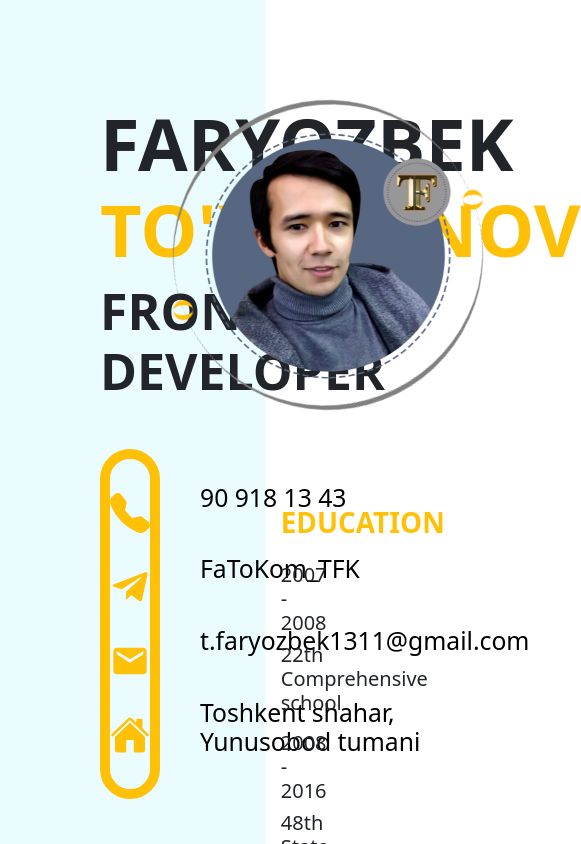
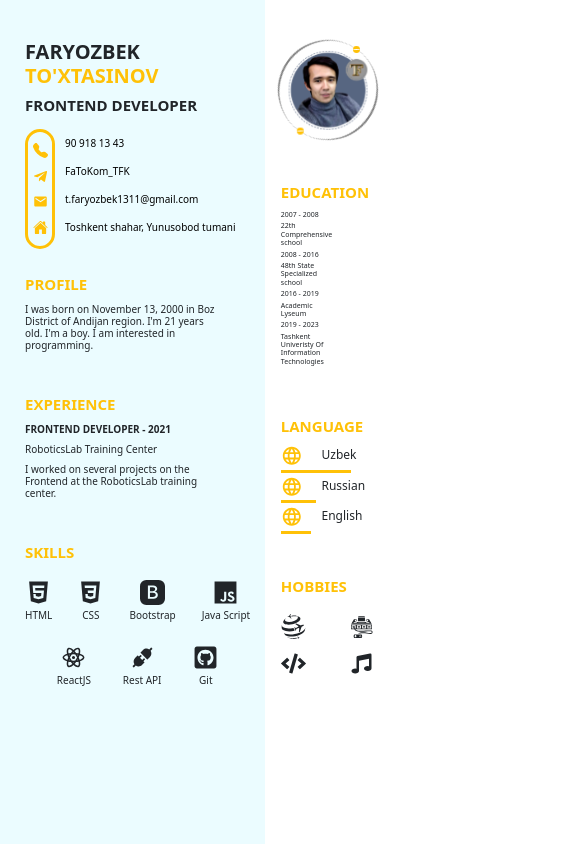
Before and after one commit to faryozbekTFK/portfolio, a React (Create React App) app: page / in a window 390 px wide. Shown: the top 844 px of the page, 581 px wide, since content can reach past the window. Built offline with nearby package versions, Linux system fonts and the light colour scheme.

Commit message:
Resume & Portfolio

```diff
--- a/package.json
+++ b/package.json
@@ -11,6 +11,7 @@
     "react-dom": "^17.0.2",
     "react-icons": "^4.3.1",
     "react-scripts": "5.0.0",
+    "serve": "^13.0.2",
     "web-vitals": "^2.1.4"
   },
   "scripts": {
--- a/public/index.html
+++ b/public/index.html
@@ -2,7 +2,7 @@
 <html lang="en">
   <head>
     <meta charset="utf-8" />
-    <link rel="icon" href="%PUBLIC_URL%/favicon.ico" />
+    <!-- <link rel="icon" href="%PUBLIC_URL%/favicon.ico" /> -->
     <meta name="viewport" content="width=device-width, initial-scale=1" />
     <meta name="theme-color" content="#000000" />
     <meta
@@ -14,7 +14,7 @@
       manifest.json provides metadata used when your web app is installed on a
       user's mobile device or desktop. See https://developers.google.com/web/fundamentals/web-app-manifest/
     -->
-    <link rel="manifest" href="%PUBLIC_URL%/manifest.json" />
+    <!-- <link rel="manifest" href="%PUBLIC_URL%/manifest.json" /> -->
     <!--
       Notice the use of %PUBLIC_URL% in the tags above.
       It will be replaced with the URL of the `public` folder during the build.
--- a/src/App.css
+++ b/src/App.css
@@ -3,10 +3,26 @@
 }
 
 .App {
+  width: 100vw;
+  height: 100vh;
   display: flex;
+  flex-direction: column;
 }
 
 .header,
 .sitebar {
+  min-height: 100vh;
   padding-top: 100px;
+  padding-bottom: 40px;
 }
+
+@media screen and (max-width: 426px) {
+  .header,
+  .sitebar {
+    padding-top: 40px;
+  }
+
+  .footer h6 {
+    font-size: 10px !important;
+  }
+}
--- a/src/App.js
+++ b/src/App.js
@@ -1,18 +1,18 @@
 import Header from "./components/Header";
 import Sitebar from "./components/Sitebar";
+import Footer from "./components/Footer";
 import "bootstrap/dist/css/bootstrap.min.css";
 import "./App.css";
-import Footer from "./components/Footer";
 
 function App() {
   return (
-    <>
-      <div className="App">
+    <div className="App">
+      <div className="d-flex">
         <Header />
         <Sitebar />
       </div>
       <Footer />
-    </>
+    </div>
   );
 }
 
--- a/src/assets/styles/header.css
+++ b/src/assets/styles/header.css
@@ -1,11 +1,10 @@
 .header {
   width: 68%;
-  min-height: 100vh;
   padding-left: 100px;
   background-color: rgb(235, 252, 255);
 }
 
-.header h1 {
+.header .fullName {
   font-size: 72px !important;
   font-weight: bold !important;
 }
@@ -48,3 +47,92 @@
   color: black;
   justify-content: space-between;
 }
+
+@media screen and (max-width: 1025px) {
+  .header {
+    padding-left: 60px;
+  }
+  .header .fullName {
+    font-size: 45px !important;
+  }
+  .header h4 {
+    font-size: 35px !important;
+  }
+  .rectangle {
+    width: 70px;
+    height: 250px;
+    border-radius: 50px;
+    border: 7px solid var(--yellow);
+  }
+  .rectangle .icons {
+    font-size: 30px;
+  }
+  .contact h2 {
+    font-size: 25px !important;
+  }
+
+  .title h1 {
+    font-size: 30px !important;
+  }
+  .title h5 {
+    font-size: 20px !important;
+  }
+
+  .skills span {
+    font-size: 60px !important;
+  }
+  .skills h5 {
+    font-size: 15px !important;
+  }
+}
+
+@media screen and (max-width: 426px) {
+  .header {
+    padding-left: 25px;
+  }
+  .header .fullName {
+    font-size: 20px !important;
+  }
+  .header h4 {
+    font-size: 15px !important;
+  }
+  .rectangle {
+    width: 30px;
+    height: 120px;
+    border: 3px solid var(--yellow);
+  }
+  .rectangle .icons {
+    font-size: 15px;
+  }
+  .header .contacts {
+    margin-top: 15px !important;
+  }
+  .contact {
+    margin-left: 10px !important;
+    margin-top: 0px !important;
+  }
+  .contact h2 {
+    font-size: 10px !important;
+  }
+  .header .title {
+    margin-top: 10px !important;
+    padding-bottom: 10px !important;
+  }
+  .title h1 {
+    font-size: 15px !important;
+    margin-bottom: 10px !important;
+  }
+  .title h5 {
+    font-size: 10px !important;
+    padding-right: 0px !important;
+  }
+  .header .title div {
+    padding-right: 15px !important;
+  }
+  .skills span {
+    font-size: 25px !important;
+  }
+  .skills h5 {
+    font-size: 10px !important;
+  }
+}
--- a/src/assets/styles/sitebar.css
+++ b/src/assets/styles/sitebar.css
@@ -36,8 +36,6 @@
   margin-top: 30px;
 }
 
-
-
 @keyframes circleAnim {
   0% {
     transform: rotate(0deg);
@@ -46,3 +44,81 @@
     transform: rotate(360deg);
   }
 }
+
+@media screen and (max-width: 1025px) {
+  .imageCircle {
+    width: 230px;
+    height: 230px;
+    border-right: 3px solid gray;
+    border-left: 3px solid gray;
+  }
+  .imageCircle .minCir {
+    width: 15px;
+    height: 15px;
+    border-top: 5px solid var(--yellow);
+    border-bottom: 5px solid var(--yellow);
+    margin-top: -7px;
+    margin-bottom: -7px;
+  }
+  .sitebar img {
+    width: 185px;
+    height: 185px;
+    margin-top: 22.5px;
+  }
+  .education h5 {
+    font-size: 15px !important;
+  }
+  .language h5 {
+    font-size: 15px !important;
+    margin-top: 10px !important;
+  }
+  .language .line {
+    height: 4px !important;
+  }
+  .hobbyIcon {
+    font-size: 60px !important;
+  }
+}
+
+@media screen and (max-width: 426px) {
+  .imageCircle {
+    width: 100px;
+    height: 100px;
+    border-right: 2px solid gray;
+    border-left: 2px solid gray;
+  }
+  .imageCircle .minCir {
+    width: 7px;
+    height: 7px;
+    border-top: 3px solid var(--yellow);
+    border-bottom: 3px solid var(--yellow);
+    margin-top: -3px;
+    margin-bottom: -3px;
+  }
+  .sitebar img {
+    width: 80px;
+    height: 80px;
+    margin-top: 10px;
+  }
+  .sitebar .title {
+    margin-top: -5px !important;
+  }
+  .education h5 {
+    font-size: 7px !important;
+    margin: 3px 0px !important;
+  }
+
+  .language h5 {
+    font-size: 12px !important;
+    margin: 3px 0px !important;
+  }
+  .language .line {
+    height: 3px !important;
+  }
+  .sitebar .hobbies {
+    margin-top: 0px !important;
+  }
+  .hobbyIcon {
+    font-size: 25px !important;
+  }
+}
--- a/src/components/Footer.jsx
+++ b/src/components/Footer.jsx
@@ -1,6 +1,6 @@
 function Footer() {
   return (
-    <div className="w-100 d-flex justify-content-center p-3 bg-dark">
+    <div className="footer w-100 d-flex justify-content-center p-3 bg-dark">
       <h6 className="text-warning">©by FARYOZBEK</h6>
     </div>
   );
--- a/src/components/Header.jsx
+++ b/src/components/Header.jsx
@@ -16,7 +16,7 @@ function Header() {
     return (
       <a
         href={link}
-        className="d-flex flex-column align-items-center text-decoration-none text-dark"
+        className="skills d-flex flex-column align-items-center text-decoration-none text-dark"
       >
         <span style={{ fontSize: "100px" }}>{icon}</span>
         <h5>{name}</h5>
@@ -26,11 +26,11 @@ function Header() {
 
   return (
     <div className="header">
-      <h1>
+      <h1 className="fullName">
         FARYOZBEK <span className="text-warning">TO'XTASINOV</span>
       </h1>
       <h4>FRONTEND DEVELOPER</h4>
-      <div className="d-flex mt-5">
+      <div className="contacts d-flex mt-5">
         <div className="rectangle">
           <BsFillTelephoneFill className="icons" />
           <FaTelegramPlane className="icons" />
@@ -58,8 +58,8 @@ function Header() {
       </div>
 
       {/* profile */}
-      <div className=" mt-5 pt-3 pb-5">
-        <h4 className="text-warning mb-4">PROFILE</h4>
+      <div className="title mt-5 pt-3 pb-5">
+        <h1 className="text-warning fw-bold mb-4">PROFILE</h1>
         <h5 className="fs-4 fw-light pe-5 me-5">
           I was born on November 13, 2000 in Boz District of Andijan region. I'm
           21 years old. I'm a boy. I am interested in programming.
@@ -67,8 +67,8 @@ function Header() {
       </div>
 
       {/* experience */}
-      <div className="mt-5 pt-3 pb-5">
-        <h4 className="text-warning mb-4">EXPERIENCE</h4>
+      <div className="title mt-5 pt-3 pb-5">
+        <h1 className="text-warning fw-bold mb-4">EXPERIENCE</h1>
         <h5 className="fs-3 fw-bolder">FRONTEND DEVELOPER - 2021</h5>
         <h5 className="fs-4 ">RoboticsLab Training Center</h5>
         <h5 className="fs-4 fw-light pe-5 me-5">
@@ -78,8 +78,8 @@ function Header() {
       </div>
 
       {/* skills */}
-      <div className="mt-5 pt-3 pb-5">
-        <h4 className="text-warning mb-4">SKILLS</h4>
+      <div className="title mt-5 pt-3 pb-5">
+        <h1 className="text-warning fw-bold mb-4">SKILLS</h1>
         <div className="d-flex w-100 pe-5 me-5 mt-2 justify-content-between">
           <SkillsProg
             icon={<IoLogoHtml5 />}
--- a/src/components/Sitebar.jsx
+++ b/src/components/Sitebar.jsx
@@ -10,16 +10,16 @@ import "../assets/styles/sitebar.css";
 function Sitebar() {
   const Education = ({ year, name }) => {
     return (
-      <>
+      <div className="education">
         <h5 className="fw-light mt-3">{year}</h5>
         <h5>{name}</h5>
-      </>
+      </div>
     );
   };
 
   const Language = ({ name, know }) => {
     return (
-      <>
+      <div className="language">
         <h5 className="mt-4">
           <MdOutlineLanguage className="fs-4 me-3 text-warning" /> {name}
         </h5>
@@ -27,12 +27,16 @@ function Sitebar() {
           className="line bg-warning"
           style={{ width: `${know}px`, height: "5px" }}
         />
-      </>
+      </div>
     );
   };
 
   const Hobby = ({ icon }) => {
-    return <span style={{ fontSize: "100px" }}>{icon}</span>;
+    return (
+      <span className="hobbyIcon" style={{ fontSize: "100px" }}>
+        {icon}
+      </span>
+    );
   };
 
   return (
@@ -43,7 +47,7 @@ function Sitebar() {
       </div>
       <img src={userImage} alt="User Image" />
 
-      <div className="education w-75  mt-5 pt-5">
+      <div className="title w-75 mt-5 pt-5">
         <h1 className="text-warning fw-bold mb-4">EDUCATION</h1>
         <h5 className="fs-4 fw-light pe-5 me-5">
           <Education year="2007 - 2008" name="22th Comprehensive school" />
@@ -56,20 +60,20 @@ function Sitebar() {
         </h5>
       </div>
 
-      <div className="language w-75 mt-5 pt-5">
+      <div className="title w-75 mt-4 pt-5">
         <h1 className="text-warning fw-bold mb-4">LANGUAGE</h1>
-        <Language name="Uzbek" know={100} />
+        <Language name="Uzbek" know={70} />
         <Language name="Russian" know={35} />
         <Language name="English" know={30} />
       </div>
 
-      <div className="hobbies w-75 mt-5 pt-5">
+      <div className="title w-75 mt-4 pt-5">
         <h1 className="text-warning fw-bold mb-4">HOBBIES</h1>
-        <div className="d-flex justify-content-between mt-3">
+        <div className="hobbies d-flex justify-content-between mt-3">
           <Hobby icon={<SiYourtraveldottv />} />
           <Hobby icon={<GiGameConsole />} />
         </div>
-        <div className="d-flex justify-content-between mt-3">
+        <div className="hobbies d-flex justify-content-between mt-3">
           <Hobby icon={<FaCode />} />
           <Hobby icon={<HiMusicNote />} />
         </div>
--- a/src/index.js
+++ b/src/index.js
@@ -1,5 +1,6 @@
 import React from "react";
 import ReactDOM from "react-dom";
+
 import App from "./App";
 
 ReactDOM.render(
```
Also changed, not shown: 1 other file (tests, documents, lock files or other folders).
